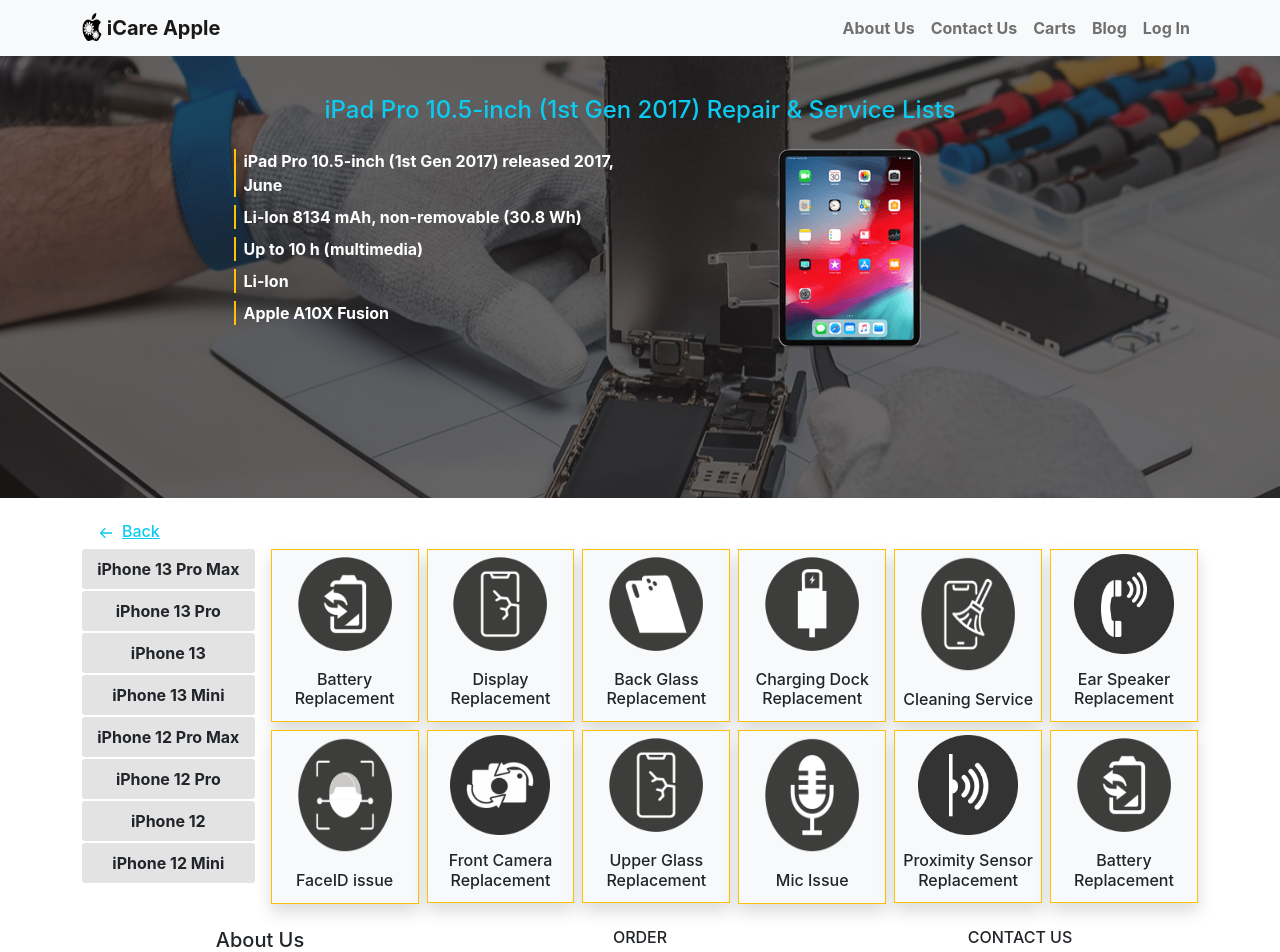
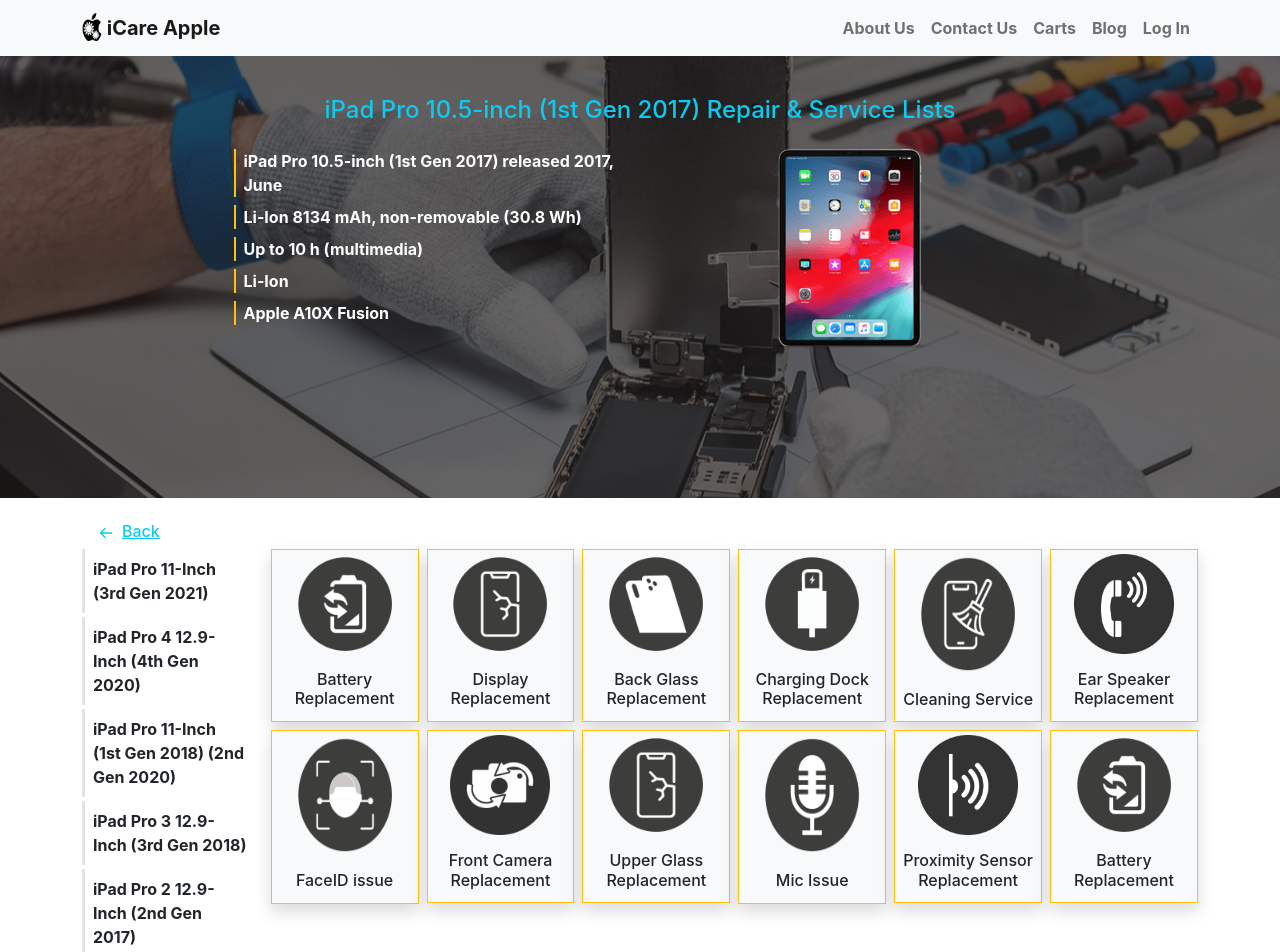
Before and after one commit to nazmul-2020/Apple-Care-Service-Center-Zoom, a React (Create React App) app: page /iPadDetails in a window 1280 px wide. Shown: the top 952 px of the page. Built offline with nearby package versions, Linux system fonts and the light colour scheme.

Commit message:
ipad add

```diff
--- a/src/Pages/Home/Information/IPad/IPadDetails/IPadDetails.js
+++ b/src/Pages/Home/Information/IPad/IPadDetails/IPadDetails.js
@@ -1,6 +1,7 @@
 import React from 'react';
 import { BiArrowBack } from 'react-icons/bi';
 import { Link } from 'react-router-dom';
+import './IPadDetails.css'
 import iPad from '../../../../../assets/Images/iPhoneRepair/one/iPad8,4.png'
 import Battery_Replacement from '../../../../../assets/Images/iPhoneRepair/one/Battery_Replacement.png'
 import Display_Replacement from '../../../../../assets/Images/iPhoneRepair/one/Display_Replacement.png'
@@ -45,30 +46,30 @@ const IPadDetails = () => {
                 <h6 className='w-75 ms-3 mb- mt-4 '><Link className='text-info' to='/iPad'><BiArrowBack className='' /><span className='ms-2' >Back</span></Link></h6>
                 <div className='row g-3'>
                     <div className='col col-md- col-lg-2 '>
-                        <div className='bg-i text-center'>
+                        <div className='text-centr'>
                             <Link className='text-decoration-none text-dark' to='/iphoneDetails' >
-                                <p className='p-2 fw-bold iphoneP'>iPhone 13 Pro Max</p>
+                                <p className='p-2 fw-bold iphoneP'>iPad Pro 11-Inch (3rd Gen 2021)</p>
                             </Link>
                             <Link className='text-decoration-none text-dark' to='/'>
-                                <p className='p-2 fw-bold iphoneP'>iPhone 13 Pro</p>
+                                <p className='p-2 fw-bold iphoneP'>iPad Pro 4 12.9-Inch (4th Gen 2020)</p>
                             </Link>
                             <Link className='text-decoration-none text-dark' to='/'>
-                                <p className='p-2 fw-bold iphoneP'>iPhone 13</p>
+                                <p className='p-2 fw-bold iphoneP'>iPad Pro 11-Inch (1st Gen 2018) (2nd Gen 2020)</p>
                             </Link>
                             <Link className='text-decoration-none text-dark' to='/'>
-                                <p className='p-2 fw-bold iphoneP'>iPhone 13 Mini</p>
+                                <p className='p-2 fw-bold iphoneP'>iPad Pro 3 12.9-Inch (3rd Gen 2018)</p>
                             </Link>
                             <Link className='text-decoration-none text-dark' to='/'>
-                                <p className='p-2 fw-bold iphoneP'>iPhone 12 Pro Max</p>
+                                <p className='p-2 fw-bold iphoneP'>iPad Pro 2 12.9-Inch (2nd Gen 2017)</p>
                             </Link>
                             <Link className='text-decoration-none text-dark' to='/'>
-                                <p className='p-2 fw-bold iphoneP'>iPhone 12 Pro</p>
+                                <p className='p-2 fw-bold iphoneP'>iPad Pro 12.9-inch (1st Gen 2015)</p>
                             </Link>
                             <Link className='text-decoration-none text-dark' to='/'>
-                                <p className='p-2 fw-bold iphoneP'>iPhone 12</p>
+                                <p className='p-2 fw-bold iphoneP'>iPad Pro 10.5-inch (1st Gen 2017)</p>
                             </Link>
                             <Link className='text-decoration-none text-dark' to='/'>
-                                <p className='p-2 fw-bold iphoneP'>iPhone 12 Mini</p>
+                                <p className='p-2 fw-bold iphoneP'>iPad Pro 9.7 (1st Gen 2016)</p>
                             </Link>
                         </div>
                     </div>
--- a/src/Pages/Home/Information/IPhone/IPhoneId/IPhoneId.css
+++ b/src/Pages/Home/Information/IPhone/IPhoneId/IPhoneId.css
@@ -8,7 +8,15 @@
 
 .iphoneP{
     margin: 0;
+    /* background-color: rgba(0, 0, 0, 0); */
+    margin-bottom: 4px;
+    /* border-radius: 3px; */
+    transition: all ease 0.5s;
+    border-left: 3px solid  rgba(0, 0, 0, 0.11);
+
+}
+
+.iphoneP:hover{
+    background-color: blueviolet;
     background-color: rgba(0, 0, 0, 0.11);
-    margin-bottom: 2px;
-    border-radius: 3px;
 }
--- a/src/Pages/Home/Information/IPhone/IPhoneId/IPhoneId.js
+++ b/src/Pages/Home/Information/IPhone/IPhoneId/IPhoneId.js
@@ -196,6 +196,9 @@ const IPhoneId = () => {
                 </div>
             </div>
 
+
+
+
         </div>
     );
 };
```
Also changed, not shown: src/Pages/Home/Information/IPad/IPadDetails/IPadDetails.css (added).
